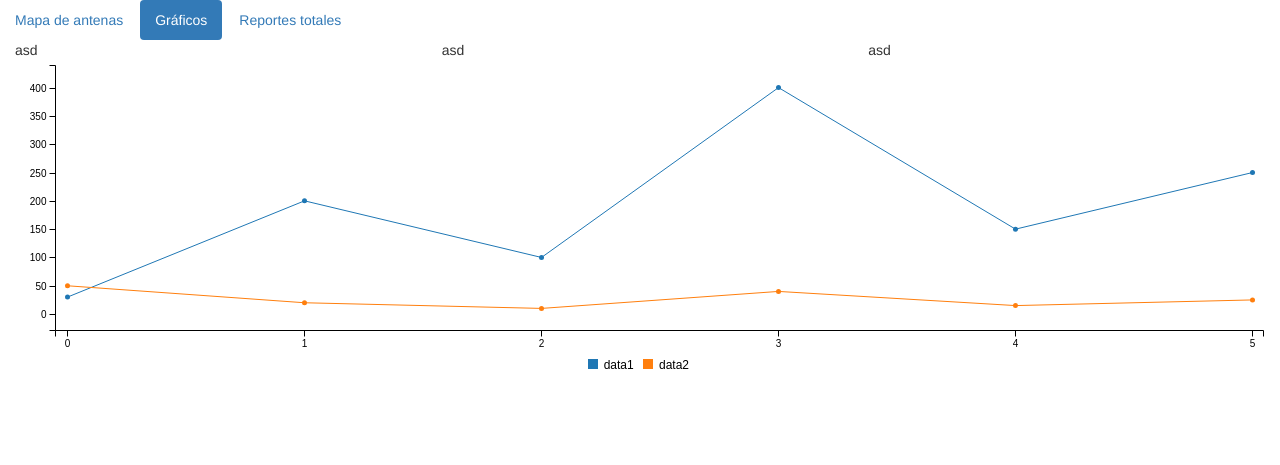
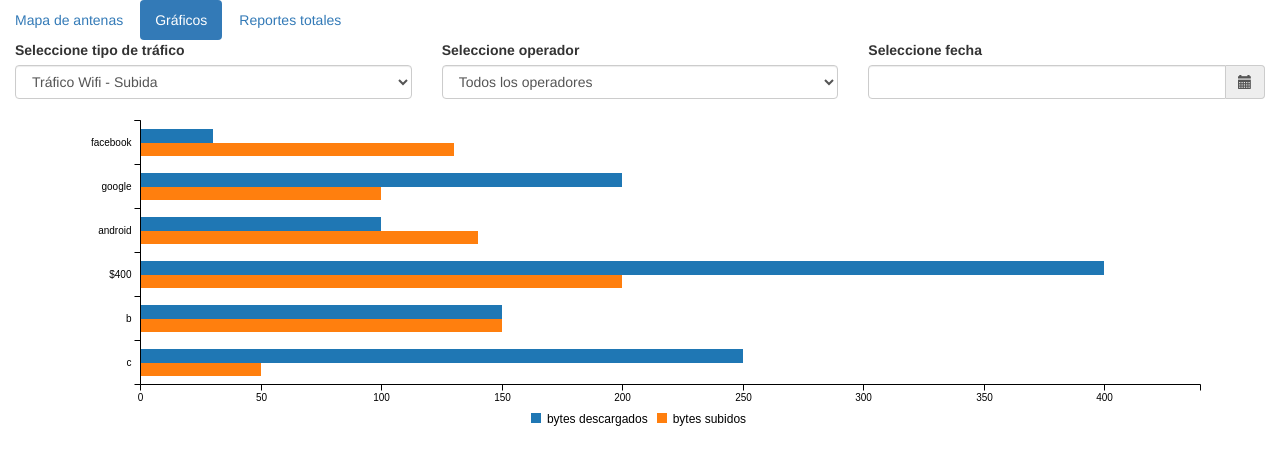
Before and after one commit to niclabs/AdkintunMobile-FrontEnd, a Flask app: page /charts in a window 1280 px wide. Shown: the top 465 px of the page. Run offline with Flask 2, Linux system fonts and the light colour scheme; data that the repository does not hold is empty; some libraries are stand-ins or nearby versions.

Commit message:
Refactoring creation of carrier select, now load on server

```diff
--- a/app/public/views.py
+++ b/app/public/views.py
@@ -4,11 +4,11 @@ from flask import render_template, jsonify, request, json
 
 @app.route('/')
 def index():
-    return render_template('index.html')
+    return render_template('index.html', carriers = getCarriers())
 
 @app.route('/charts')
 def charts():
-    return render_template('charts.html')
+    return render_template('charts.html', carriers = getCarriers())
 
 @app.route('/reports')
 def reports():
@@ -20,6 +20,7 @@ def getReports():
 
     year = request.args.get('year')
     month = request.args.get('month')
+    Report.query.filter_by(year=year, month=month).first_or_404()
     reports = Report.query.filter_by(year=year, month=month).all()
     total_device_carrier = {}
     total_devices = 0
@@ -45,16 +46,20 @@ def getReports():
             "total_sims": total_sims}
     return json.dumps(data)
 
-@app.route('/getCarriers')
-def getCarriers():
-    from app.models.carrier import Carrier
-    carriers = Carrier.query.with_entities(Carrier.id,Carrier.name).all()
-    data = {}
-    for carrier in carriers:
-        data[carrier.id] = carrier.name
-    return json.dumps(data)
+@app.route('/getAppRanking')
+def getAppRanking():
+    from app.models.ranking import Ranking
 
+    year = request.args.get('year')
+    month = request.args.get('month')
+    ranking = Ranking.query.filter_by(year=year, month=month).first_or_404()
+    return ranking.json
 
 @app.errorhandler(404)
 def page_not_found(error):
     return render_template('page_not_found.html'), 404
+
+def getCarriers():
+    from app.models.carrier import Carrier
+    carriers = Carrier.query.with_entities(Carrier.id,Carrier.name).all()
+    return carriers
--- a/app/static/js/scripts.js
+++ /dev/null
@@ -1,12 +0,0 @@
-
-function populateCarriers(elementId) {
-    var url = $SCRIPT_ROOT + "/getCarriers";
-    $.getJSON(url, function (data) {
-        var option = '';
-        $.each(data , function(id,name) {
-            option += '<option value="' + id + '">' + name + '</option>';
-        });
-        $(elementId).append(option);
-    })
-
-}
--- a/app/templates/charts.html
+++ b/app/templates/charts.html
@@ -8,14 +8,21 @@
   <title> Adkintun - Gráficos </title>
 
   <link rel="stylesheet" href="http://maxcdn.bootstrapcdn.com/bootstrap/3.3.6/css/bootstrap.min.css">
+  <link rel="stylesheet" href="{{ url_for('static', filename='css/bootstrap-datetimepicker.min.css') }}">
   <link rel="stylesheet" href="{{ url_for('static', filename='css/c3.min.css') }}">
   <script src="https://ajax.googleapis.com/ajax/libs/jquery/1.12.4/jquery.min.js"></script>
+  <script src="{{ url_for('static', filename='js/moment.js') }}"></script>
   <script src="http://maxcdn.bootstrapcdn.com/bootstrap/3.3.6/js/bootstrap.min.js"></script>
+  <script src="https://cdnjs.cloudflare.com/ajax/libs/bootstrap-datetimepicker/4.14.30/js/bootstrap-datetimepicker.min.js"></script>
   <script src="{{ url_for('static', filename='js/d3.v3.js') }}"></script>
   <script src="{{ url_for('static', filename='js/c3.min.js') }}"></script>
-  <script src="{{ url_for('static', filename='js/scripts.js') }}"></script>
 
 </head>
+
+<script type=text/javascript>
+  $SCRIPT_ROOT = {{ request.script_root|tojson|safe }};
+</script>
+
 <body>
   <ul class="nav nav-pills">
     <li role="presentation"><a href="{{url_for('index')}}">Mapa de antenas</a></li>
@@ -25,29 +32,76 @@
   <div class="container-fluid" style="height:100%;">
     <div class="row" style="height:100%;">
       <div class="col-xs-12 col-sm-6 col-lg-4">
-        asd
+        <div class="form-group">
+          <label for="sel2">Seleccione tipo de tráfico</label>
+          <select class="form-control" id="sel2">
+            <option value=>Tráfico Wifi - Subida</option>
+            <option value=>Tráfico Wifi - Bajada</option>
+            <option value=>Tráfico Móvil - Subida</option>
+            <option value=>Tráfico Móvil - Bajada</option>
+
+          </select>
+         </div>
       </div>
       <div class="col-xs-12 col-sm-6 col-lg-4">
-        asd
+        <div class="form-group">
+          <label for="sel1">Seleccione operador</label>
+          <select class="form-control" id="sel1">
+            <option value=0>Todos los operadores</option>
+              {% for carrier in carriers %}
+                <option value={{carrier.id}}>{{carrier.name}}</option>
+              {% endfor %}
+          </select>
+         </div>
       </div>
       <div class="col-xs-12 col-sm-6 col-lg-4">
-        asd
+        <div class="form-group">
+          <label for="datetimepicker1">Seleccione fecha</label>
+          <div class='input-group date' id='datetimepicker1'>
+              <input type='text' class="form-control" />
+              <span class="input-group-addon">
+                  <span class="glyphicon glyphicon-calendar"></span>
+              </span>
+          </div>
+        </div>
       </div>
     </div>
   </div>
-  <div class="container-fluid">
+  <div class="container">
     <div id="chart"></div>
   </div>
 </body>
+
 <script>
+  //datetimepicker format
+    $(function () {
+        $('#datetimepicker1').datetimepicker({
+          format: 'MM-YYYY',
+          useCurrent: false
+        });
+    });
+
   var chart = c3.generate({
-    bindto: '#chart',
     data: {
-      columns: [
-        ['data1', 30, 200, 100, 400, 150, 250],
-        ['data2', 50, 20, 10, 40, 15, 25]
-      ]
-    }
+        x : 'x',
+        columns: [
+          ['x', 'facebook', 'google', 'android', '$400', 'b', 'c'],
+          ['bytes descargados', 30, 200, 100, 400, 150, 250],
+          ['bytes subidos', 130, 100, 140, 200, 150, 50],
+        ],
+        type: 'bar'
+    },
+    bar: {
+        width: {
+            ratio: 0.6
+        }
+    },
+    axis: {
+        x: {
+            type: 'categorized'
+        },
+        rotated: true
+    },
   });
 </script>
 </html>
```
Also changed, not shown: app/templates/index.html (+4 -5 lines).
